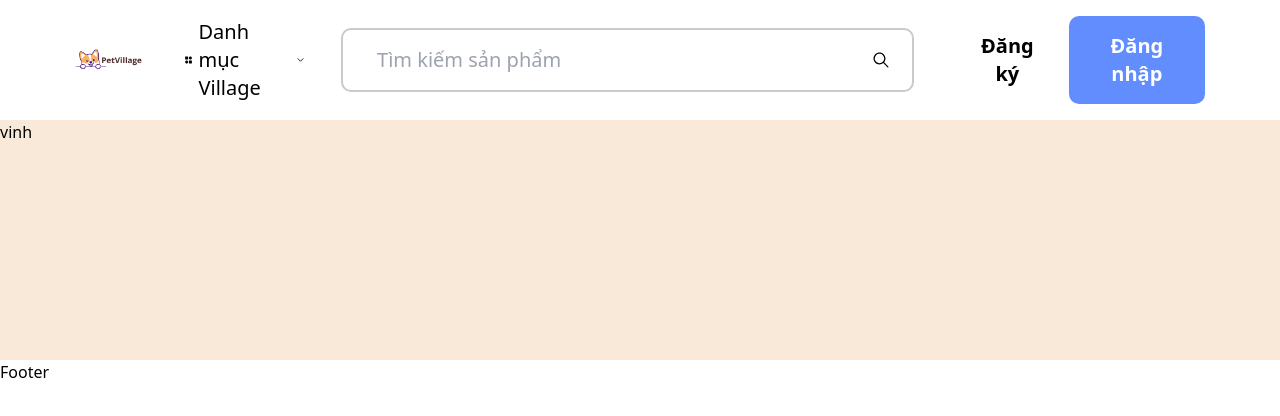
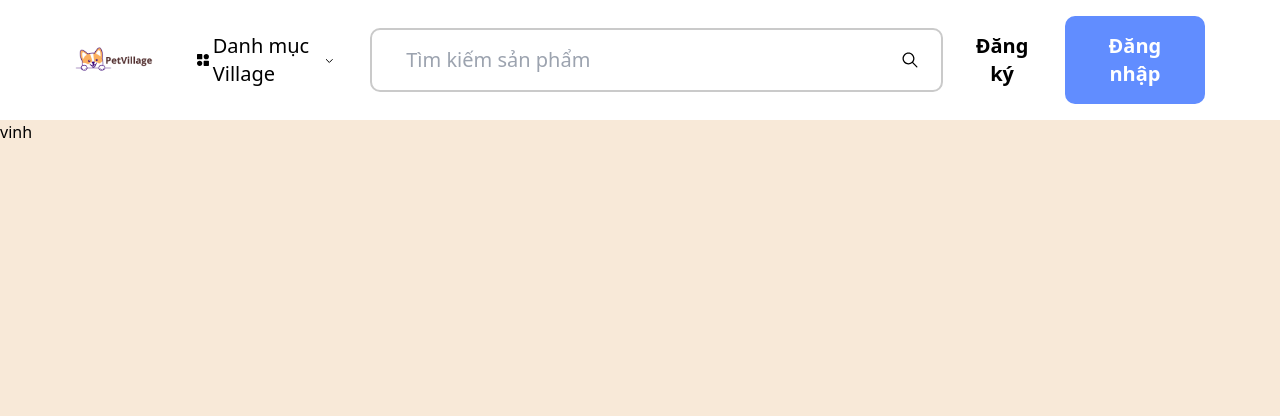
Before and after one commit to Vinhnv0901/pet-village-app, a React (Create React App) app: page / in a window 1280 px wide. Shown: the top 416 px of the page. Built offline with nearby package versions, Linux system fonts and the light colour scheme.

Commit message:
add categories table

```diff
--- a/package.json
+++ b/package.json
@@ -13,6 +13,7 @@
     "react-router-dom": "^6.22.3",
     "react-scripts": "5.0.1",
     "redux": "^5.0.1",
+    "redux-persist": "^6.0.0",
     "redux-thunk": "^3.1.0",
     "web-vitals": "^2.1.4"
   },
--- a/src/App.css
+++ b/src/App.css
@@ -15,3 +15,9 @@
     @apply text-4xl font-bold;
   }
 }
+
+@layer components {
+  .brightness-75 {
+    filter: brightness(75%);
+  }
+}
--- /dev/null
+++ b/src/components/Categories.jsx
@@ -0,0 +1,79 @@
+import React from "react";
+import { catProducts, cats, dogProducts, dogs } from "../utils/category";
+const Categories = () => {
+  return (
+    <>
+      <div className="absolute top-[110%] left-[10%] flex p-[35px] rounded-lg bg-white gap-8 before:left-[168px] before:absolute before:border-y-[20px] before:border-x-[20px] before:border-solid before:border-t-transparent before:border-b-white before:border-x-transparent before:top-[-30px]">
+        <div className="flex gap-3">
+          <div className="w-[172px] flex flex-col">
+            <span className="text-[14px] font-bold mb-[15px]">
+              SẢN PHẨM CHO CHÓ
+            </span>
+            <div className="flex flex-col gap-[10px]">
+              {dogProducts.map((product) => (
+                <span key={Math.random()} className="text-[14px]">
+                  {product}
+                </span>
+              ))}
+            </div>
+            <span className="text-[14px] font-bold mt-[15px]">
+              DỊCH VỤ CẮT TỈA LÔNG CHÓ MÈO
+            </span>
+          </div>
+
+          <div className="w-[172px] flex flex-col">
+            <span className="text-[14px] font-bold mb-[15px]">
+              SẢN PHẨM CHO MÈO
+            </span>
+            <div className="flex flex-col gap-[10px]">
+              {catProducts.map((product) => (
+                <span key={Math.random()} className="text-[14px]">
+                  {product}
+                </span>
+              ))}
+            </div>
+            <span className="text-[14px] font-bold mt-[15px]">
+              BLOG CHIA SẺ
+            </span>
+          </div>
+
+          <div className="w-[172px] flex flex-col">
+            <span className="text-[14px] font-bold mb-[15px]">CHÓ CẢNH</span>
+            <div className="flex flex-col gap-[10px]">
+              {dogs.map((product) => (
+                <span key={Math.random()} className="text-[14px]">
+                  {product}
+                </span>
+              ))}
+            </div>
+          </div>
+
+          <div className="w-[172px] flex flex-col">
+            <span className="text-[14px] font-bold mb-[15px]">MÈO CẢNH</span>
+            <div className="flex flex-col gap-[10px]">
+              {cats.map((product) => (
+                <span key={Math.random() - 10} className="text-[14px]">
+                  {product}
+                </span>
+              ))}
+            </div>
+          </div>
+        </div>
+
+        <div className="bg-inCategory w-[275px] bg-center bg-cover relative px-[25px] ">
+          <div className="absolute top-40 flex flex-col gap-[15px]">
+            <button className="w-[73px] h-[25px] bg-[#FF4F52] text-xs font-semibold text-white rounded">
+              Khuyến mãi
+            </button>
+            <span className="text-white font-bold text-[25px] w-[170px]">
+              Các sản phẩm thức ăn
+            </span>
+            <span className="text-white text-[14px]">108 sản phẩm</span>
+          </div>
+        </div>
+      </div>
+    </>
+  );
+};
+
+export default Categories;
--- a/src/components/Header.jsx
+++ b/src/components/Header.jsx
@@ -1,30 +1,41 @@
-import React from "react";
+import React, { useState } from "react";
 import { Link } from "react-router-dom";
 import path from "../utils/path";
 import Logo from "../assets/imgs/Logo.png";
 import icons from "../utils/icons";
+
+import Categories from "./Categories";
+
 const Header = () => {
+  const [isCategories, setIsCategories] = useState(false);
+
+  const handleCategories = () => {
+    setIsCategories(!isCategories);
+  };
+
   return (
-    <header className="w-full ">
+    <header className="w-full relative">
       <div className="flex h-[120px] items-center justify-between">
         <div className="flex items-center ml-[75px]">
           <Link to={path.HOME} className="mr-[38px] ">
             <img src={Logo} width={122} height={39} alt="Village logo" />
           </Link>
 
-          <div className="flex items-center justify-center mr-9">
-            <icons.BiSolidCategoryAlt
-              sx={{ fontSize: "20px" }}
-              className="mr-[5px]"
-            />
-            <span className="text-xl">Danh mục Village</span>
-            <icons.IoChevronDown
-              sx={{ fontSize: "15px" }}
-              className="ml-[5px] m"
-            />
+          <div className=" mr-9">
+            <span
+              onClick={handleCategories}
+              className="flex items-center justify-center cursor-pointer"
+            >
+              <icons.BiSolidCategoryAlt size={24} className="mr-[2px]" />
+              <span className="text-xl">Danh mục Village</span>
+              <icons.IoChevronDown size={16} className="ml-[2px] mt-[2px]" />
+            </span>
+
+            {/******Categories*******/}
+            {isCategories && <Categories />}
           </div>
 
-          <div className="flex items-center justify-center text-xl border-2 border-borderColor rounded-[10px] py-4 mr-9">
+          <div className="flex items-center justify-center text-xl border-2 border-borderColor rounded-[10px] py-4">
             <input
               type="text"
               placeholder="Tìm kiếm sản phẩm"
--- a/src/components/Introduce.jsx
+++ b/src/components/Introduce.jsx
@@ -1,7 +1,7 @@
 import React from "react";
 
 const Introduce = () => {
-  return <div className="w-full h-60 bg-homePink">vinh</div>;
+  return <div className="w-full h-[1200px] bg-homePink">vinh</div>;
 };
 
 export default Introduce;
--- a/src/components/index.jsx
+++ b/src/components/index.jsx
@@ -1,3 +1,4 @@
 export { default as Header } from "./Header";
 export { default as Introduce } from "./Introduce";
 export { default as Footer } from "./Footer";
+export { default as Categories } from "./Categories";
--- a/tailwind.config.js
+++ b/tailwind.config.js
@@ -9,6 +9,9 @@ module.exports = {
         buttonColor: "#618DFF",
         homePink: "#F8E9D8",
       },
+      backgroundImage: {
+        inCategory: "url('/src/assets/imgs/category.svg')",
+      },
     },
   },
   plugins: [],
```
Also changed, not shown: src/assets/imgs/category.svg (added), 1 other file (tests, documents, lock files or other folders).
